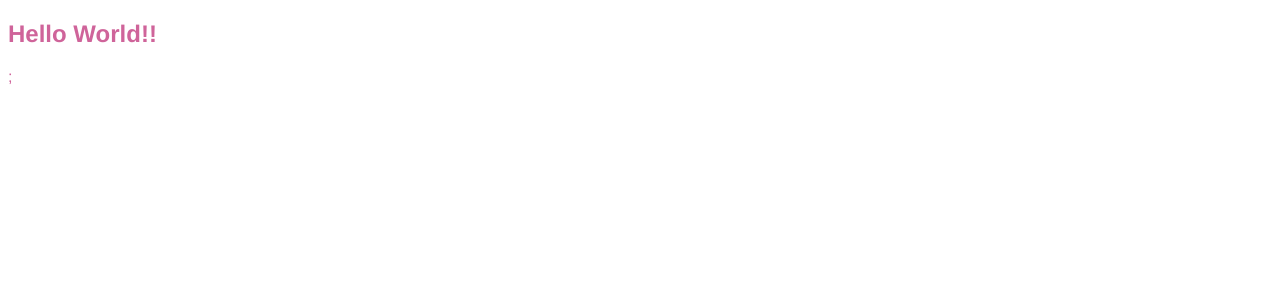
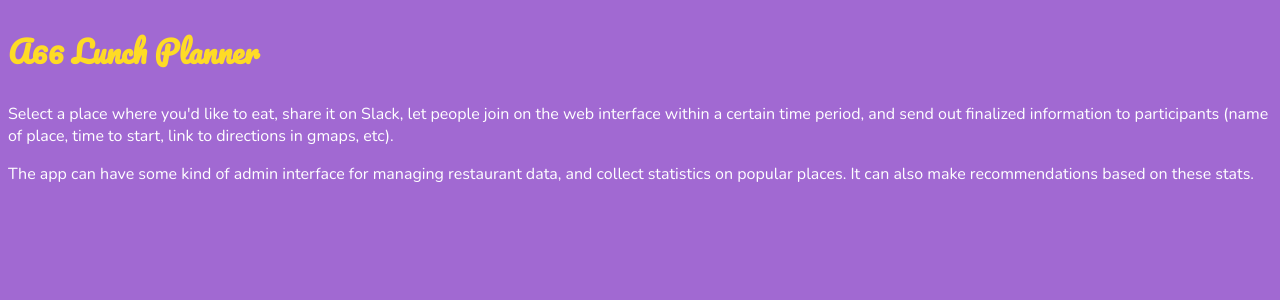
Before and after one commit to greenfox-zerda-lasers/jade-lunch-planner, a React app: page / in a window 1280 px wide. Shown: the top 300 px of the page. Built offline with nearby package versions, Linux system fonts and the light colour scheme; the HTML template or start-up script is replaced by a standard one.

Commit message:
paragraph file added, scss update

```diff
--- a/src/app/App.jsx
+++ b/src/app/App.jsx
@@ -1,14 +1,20 @@
 import React, { Component } from 'react';
+
+import Paragraph from '../components/Paragraph';
 import './test.scss';
 
 
 class App extends Component {
   render() {
     return (
+      <div>
         <article>
-          <h1>Hello World!!</h1>;
-          <section></section>
+          <h1>A66 Lunch Planner</h1>
         </article>
+        <div>
+          <Paragraph />
+        </div>
+      </div>
     )
   }
 }
--- a/src/app/test.scss
+++ b/src/app/test.scss
@@ -1,7 +1,20 @@
-$font-stack:    Helvetica, sans-serif;
-$primary-color: #CF649A;
+//Fonts
+@import url('https://fonts.googleapis.com/css?family=Nunito|Pacifico');
+
+$primary-font:    Nunito;
+$primary-color: #FFFFFF;
 
 body {
-  font: 100% $font-stack;
+  background-color: #A169D2;
+}
+
+h1 {
+  font-family: Pacifico;
+  font-size: 30px;
+  color: #FEDB26;
+}
+
+p, a {
+  font-family: $primary-font;
   color: $primary-color;
 }
--- /dev/null
+++ b/src/components/Paragraph.jsx
@@ -0,0 +1,15 @@
+import React, { Component } from 'react';
+
+
+class Paragraph extends Component {
+  render() {
+    return (
+      <div>
+        <p>Select a place where you'd like to eat, share it on Slack, let people join on the web interface within a certain time period, and send out finalized information to participants (name of place, time to start, link to directions in gmaps, etc).</p>
+        <p>The app can have some kind of admin interface for managing restaurant data, and collect statistics on popular places. It can also make recommendations based on these stats.</p>
+      </div>
+    );
+  }
+}
+
+export default Paragraph;
```
